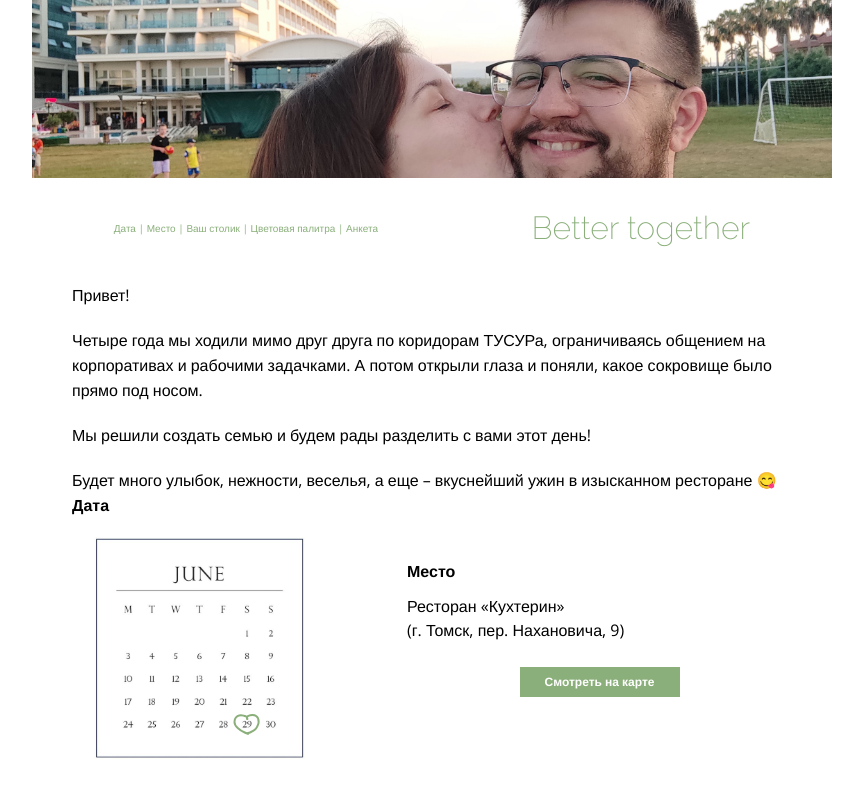
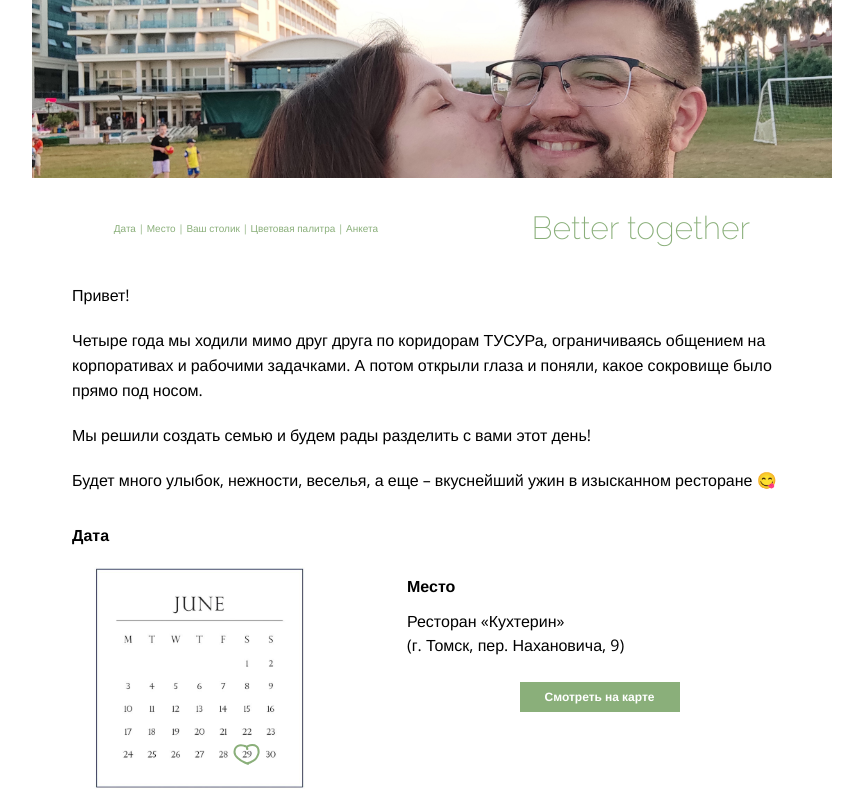
Before and after one commit to DaVas255/maz-wedding, a Vue app: page / in a window 1280 px wide. Shown: the top 800 px of the page, without its empty margins (208-1071 px from the left). Built offline with nearby package versions, Linux system fonts and the light colour scheme; the HTML template or start-up script is replaced by a standard one.

Commit message:
add margin

```diff
--- a/src/components/Date.vue
+++ b/src/components/Date.vue
@@ -18,7 +18,7 @@ import Animate from './Animate.vue'
 <style lang="scss">
 .date {
   padding: 0 4rem;
-  margin-top: -7rem;
+  margin-top: -4rem;
 
   &__title {
     margin-bottom: 1.5rem;
```
